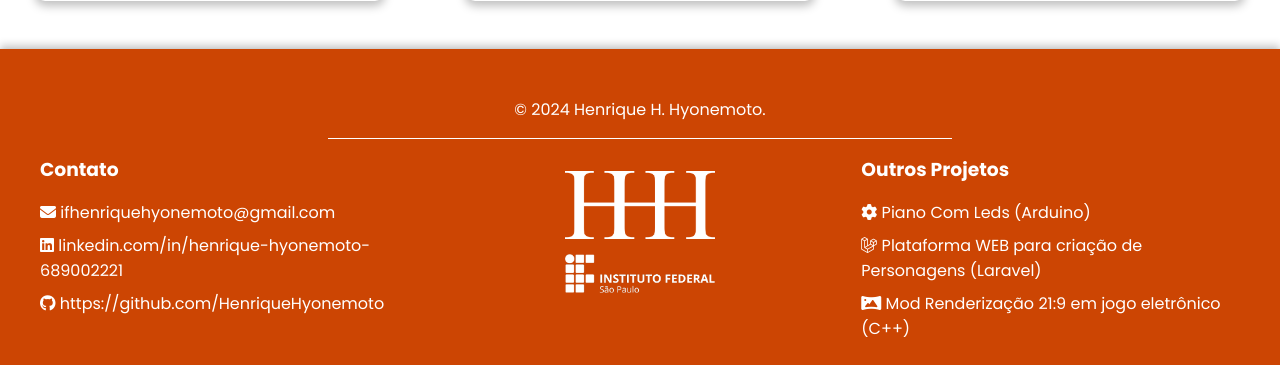
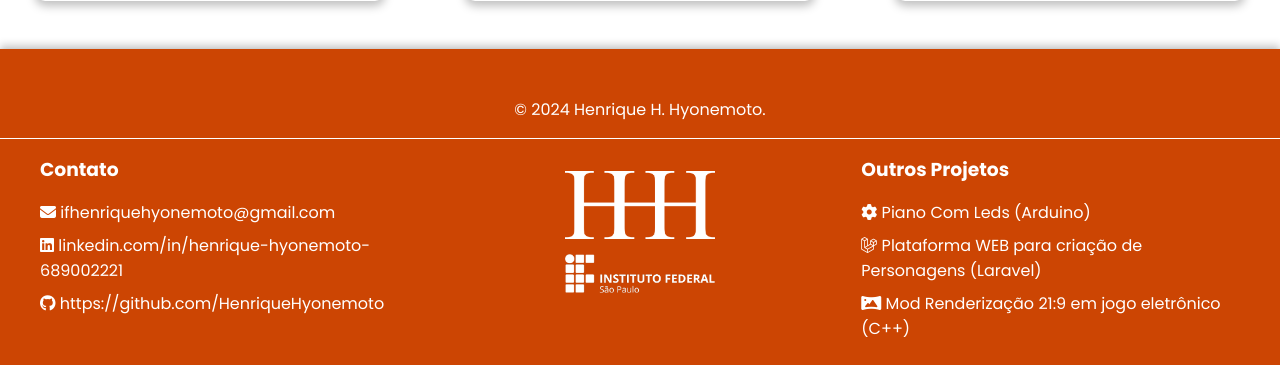
Before and after one commit to HenriqueHyonemoto/HyonemotoMusic, a PHP site: page / in a window 1280 px wide. Shown: the part 1450-1815 px from the top of the page. Run offline with PHP 8.4, Linux system fonts and the light colour scheme; some libraries are stand-ins or nearby versions.

Commit message:
footer hr

```diff
--- a/css/style.css
+++ b/css/style.css
@@ -289,7 +289,7 @@ border-color: transparent !important;
 }
 
 .footer-top hr {
-    width: 50%;
+    width: 80rem;
     margin: 1rem 0;
 }
 
```
